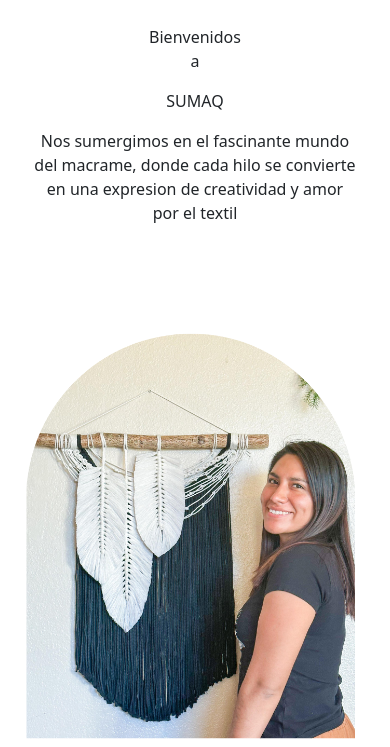
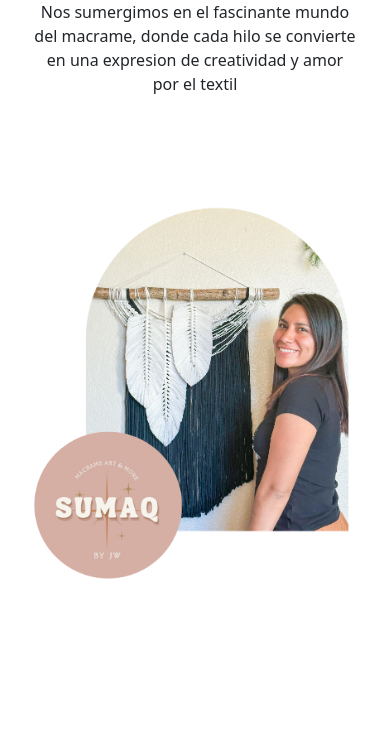
Before and after one commit to marycieloSanchez1/SUMAQ, a plain HTML site: page index.html in a window 390 px wide. Shown: the part 383-1130 px from the top of the page. After the commit the page ends 980 px from the top, so only its background shows below. Drawn offline with nearby package versions, Linux system fonts and the light colour scheme.

Commit message:
buscador e intro (100%)

```diff
--- a/css/Style.css
+++ b/css/Style.css
@@ -59,6 +59,7 @@
 }
 
 .Bozz{
+  position: relative;
   display: flex;
   justify-content: center;
   align-items: center;
@@ -68,16 +69,35 @@
   width: 55vh;
 }
 
-@media screen and (max-width: 870px) {
+.SUMAQ {
+  position: absolute;
+  top: 50%;
+  left: 50%;
+  transform: translate(-110%);
+}
+.SUMAQ img{
+height: 35vh;
+width: 35vh;
+}
+
+@media screen and (max-width: 770px) {
   .md-input {
     width: 250px;
   }
   .Texto{
+    margin-top: 5vh;
     text-align: center;
   max-width: 100%;
   }
+  .Bozz{
+    left:3vh;
+  }
   .Bozz img{
     margin-top: 10vh;
-    width: 50vh;
+    width: 40vh;
+  }
+  .SUMAQ img{
+    height: 22vh;
+    width: 22vh;
   }
 }
--- a/index.html
+++ b/index.html
@@ -56,15 +56,20 @@
         </div>
     </form>
     <div class="container-fluid">
-        <div class="row ">
-            <div class="Texto col-sm-6">
+        <div class="row g-1">
+            <div class="Texto col-md-6 ">
                 <p>Bienvenidos <br> a </p>
-                <p>SUMAQ</p>
+                <p>SUMAQ  <a class="navbar-brand  " href="index.html">
+                    <img src="imagenes/icono.png" width="25" alt="logo de la pagina">
+                </a></p>
                 <p>Nos sumergimos en el fascinante mundo <br> del macrame, donde cada hilo se
                     convierte <br> en una expresion de creatividad y amor <br> por el textil </p>
             </div>
-            <div class="Bozz col-sm-6 ">
+            <div class="Bozz col-md-6 ">
                 <img src="imagenes/Bozz.png" alt="Bozz">
+                <div class="SUMAQ">
+                    <img src="imagenes/SUMAQ.png" alt="SUMAQ">
+                </div>
             </div>
         </div>
     </div>
```
Also changed, not shown: css.txt (added), imagenes/SUMAQ.png (added).
